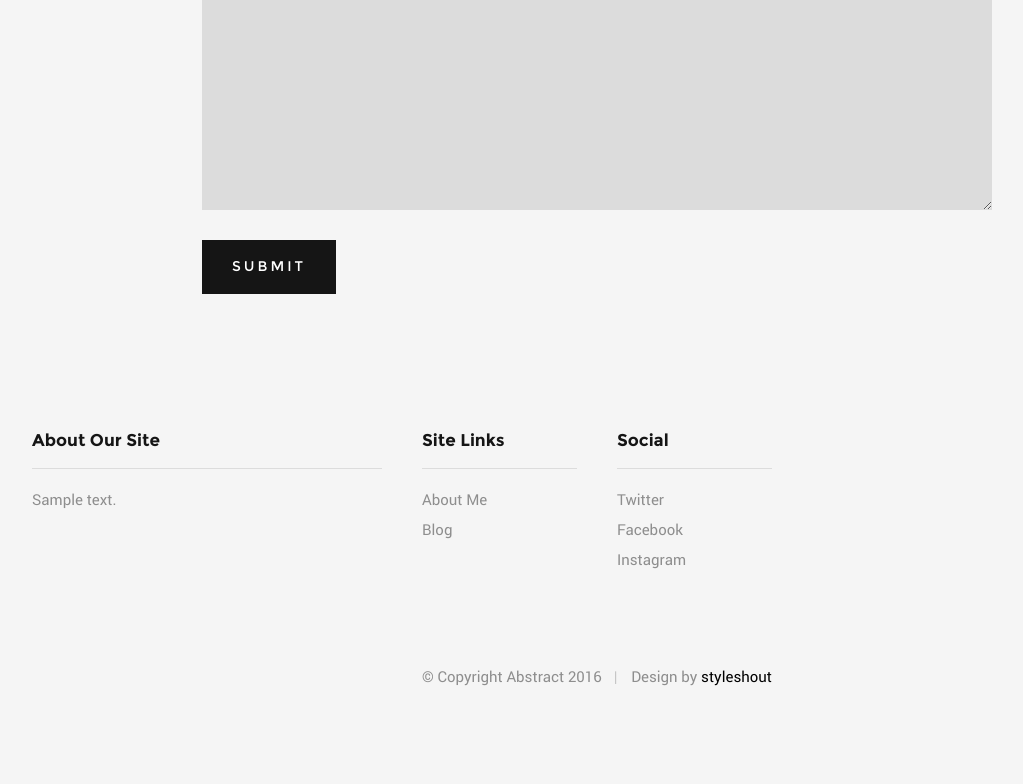
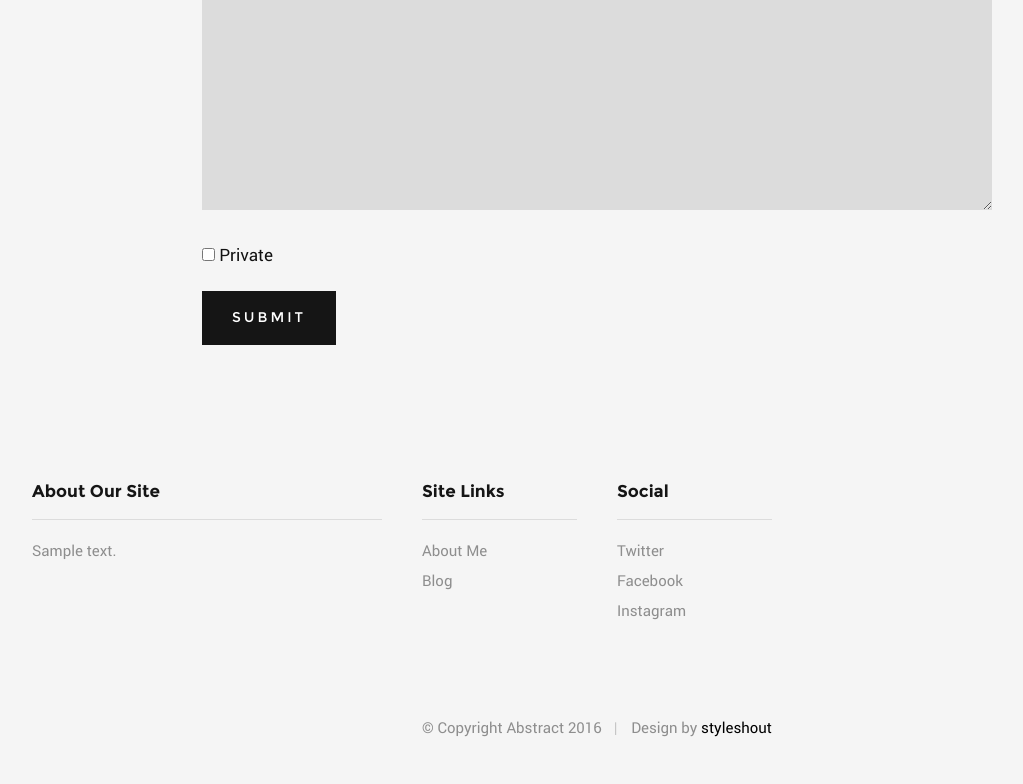
Before and after one commit to rajarshikhare/blog, a Django app: a page that uses templates/create_blog.html in a window 1280 px wide. Shown: the part 2101-2885 px from the top of the page, without its empty margins (43-1066 px from the left). Before the commit the page ends 2787 px from the top, so only its background shows below. Run offline with Django 3.2, Linux system fonts and the light colour scheme; a user stored in the database is signed in; tables that the repository leaves empty hold one stand-in row (values such as "Sample post"); some web fonts are replaced.

Commit message:
added private blog

```diff
--- a/blg/models.py
+++ b/blg/models.py
@@ -23,6 +23,7 @@ class Topic(models.Model):
     upload_date = models.CharField(max_length=50, default=time.ctime())
     link = models.CharField(max_length=200, default='None')
     content = models.TextField(max_length=10000, default='None')
+    is_private = models.BooleanField(default=False)
 
 
     def __str__(self):
--- a/blg/views.py
+++ b/blg/views.py
@@ -3,15 +3,17 @@ from django.shortcuts import render, redirect
 from .models import Topic, Author, Comment, WebsiteDetail
 from .client import store_req
 from django.contrib.auth.decorators import login_required
+from django.db.models import Q
 
 
 def home(request):
     if request.user.is_authenticated:
         user = Author.objects.get(user=request.user)
+        topic = Topic.objects.exclude(Q(is_private=True) & ~Q(author=user))
     else:
         user = ''
+        topic = Topic.objects.exclude(is_private=True)
     store_req(request)
-    topic = Topic.objects.all()
     footer = WebsiteDetail.objects.get(id=1)
     pages = list(range(1, topic.count()//5 + 2))
     current_page = 1
@@ -133,8 +135,9 @@ def add_blog(request):
     topic.upload_date = time.ctime()
     topic.link = request.POST['link']
     topic.content = request.POST['content']
+    topic.is_private = True if request.POST.get('is_private', False) else False
     topic.save()
-    return redirect('/home/create_blog/' + request.POST['topic_name'])
+    return redirect('/home/create_blog/' + topic.topic_name)
 
 
 def error(request):
--- a/templates/create_blog.html
+++ b/templates/create_blog.html
@@ -128,7 +128,10 @@
                          <p class="lead">Content</p>
 	                     <div class="message form-field">
 	                        <textarea name="content" id="cMessage" class="full-width" style="height: 1000px">{{topic.content}}</textarea>
-	                     </div>
+                         </div>
+
+                        <input name="is_private" type="checkbox" {% if topic.is_private %} checked {% endif %}>   Private<br>
+
 
 	                     <button type="submit" class="submit button-primary full-width-on-mobile">Submit</button>
 
```
Also changed, not shown: blg/migrations/0006_auto_20180519_0054.py (added).
